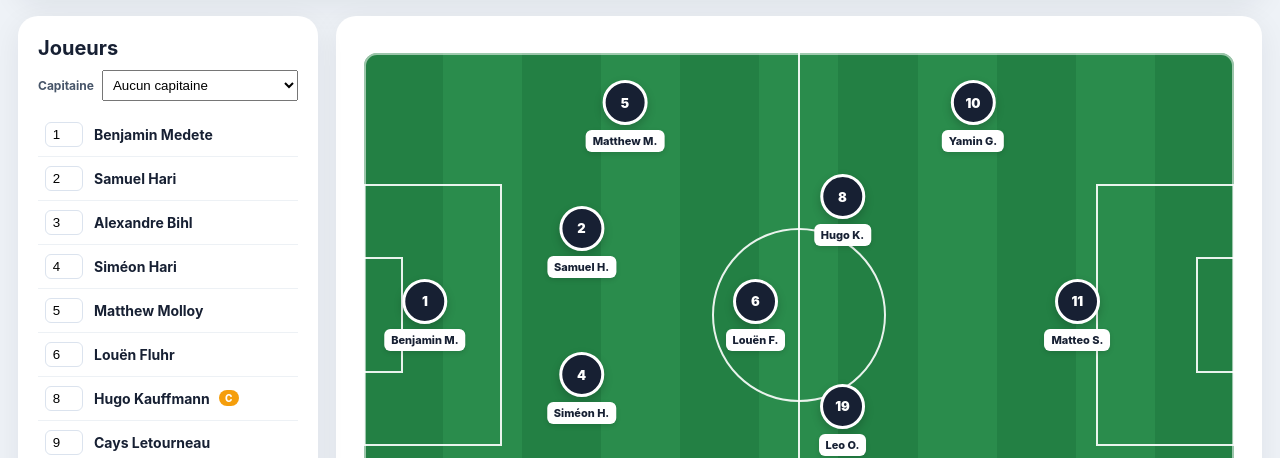
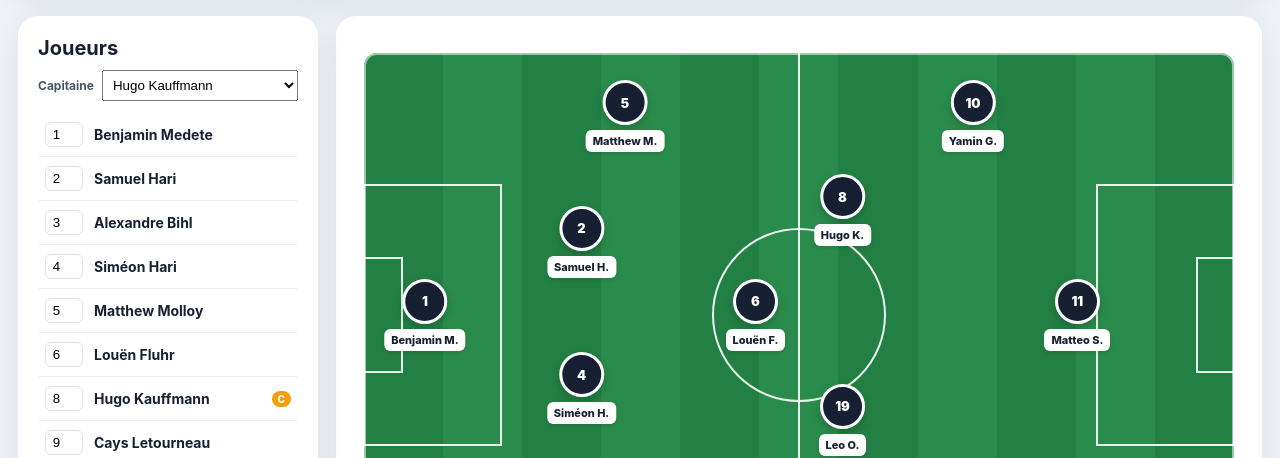
Before and after one commit to maxcl10/CoachBoard, an Angular app: page / in a window 1280 px wide. Shown: the part 330-788 px from the top of the page. Built offline with nearby package versions, Linux system fonts and the light colour scheme.

Commit message:
feat: enhance player name display and captain selection in player management UI

```diff
--- a/src/app/app.css
+++ b/src/app/app.css
@@ -204,8 +204,14 @@
         flex: none;
       }
       .player-name {
+        display: flex;
+        align-items: center;
         font-weight: 750;
         font-size: 14px;
+      }
+      .player > div:last-child {
+        flex: 1;
+        min-width: 0;
       }
 
       .shirt-number {
@@ -247,7 +253,7 @@
       }
       .captain-badge {
         display: inline-block;
-        margin-left: 6px;
+        margin-left: auto;
         padding: 2px 6px;
         border-radius: 999px;
         background: #f59e0b;
@@ -561,7 +567,7 @@
         .pitch-wrap {
           min-height: 0;
           height: 100%;
-          padding: 0;
+          padding: 8mm 10mm;
           gap: 8px;
         }
         .pitch {
--- a/src/app/app.html
+++ b/src/app/app.html
@@ -39,7 +39,9 @@
         <select id="captain" [value]="captainNumero() ?? ''" (change)="selectCaptain($event)">
           <option value="">Aucun capitaine</option>
           @for (player of listedPlayers(); track player.playerId) {
-            <option [value]="player.playerId">{{ playerName(player) }}</option>
+            <option [value]="player.playerId" [selected]="player.captain">
+              {{ playerName(player) }}
+            </option>
           }
         </select>
       </div>
```
